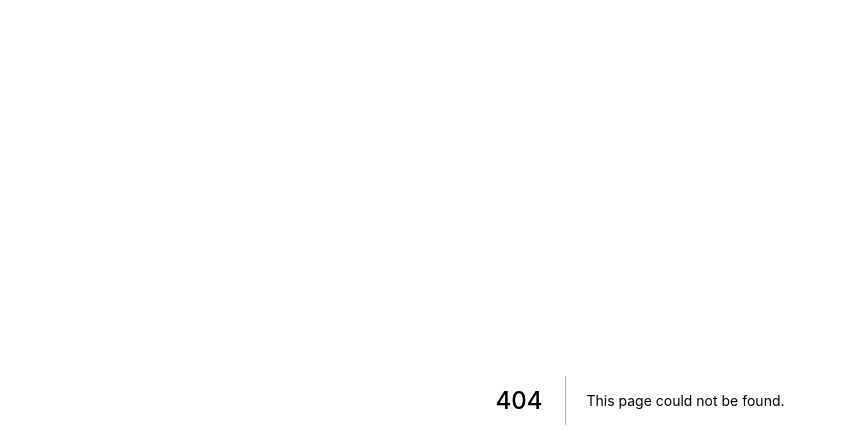
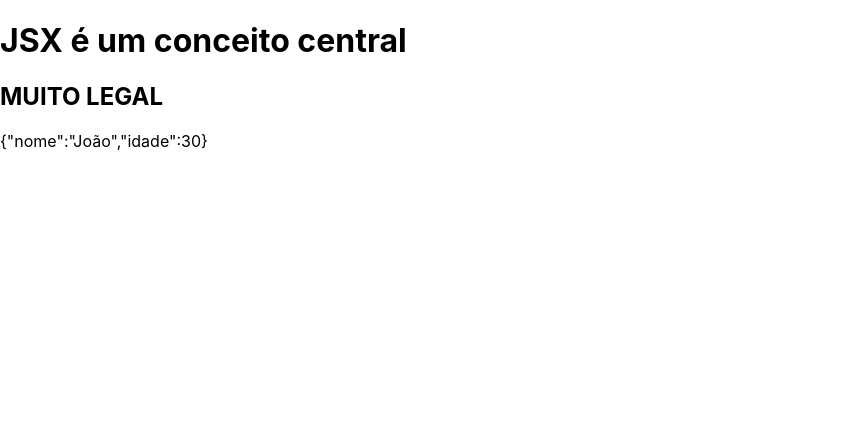
Before and after one commit to thiago-henrique-dev/proj-nextjs-cadastro-banco-de-dados, a Next.js app: page /jsx in a window 1280 px wide. Before the commit this address had no page. Shown: the top 448 px of the page, without its empty margins (0-846 px from the left). Built offline with nearby package versions, Linux system fonts and the light colour scheme.

Commit message:
Integração JavaScript/JSX

```diff
--- /dev/null
+++ b/src/pages/jsx.jsx
@@ -0,0 +1,19 @@
+export default function Jsx(){
+
+        const titulo = <h1>JSX é um conceito central</h1>
+
+        function subtitulo(){
+            return <h2>{"muito legal".toUpperCase()}</h2>
+        }
+
+    return (
+        <div>
+            {titulo}
+            {subtitulo()}
+            <p>
+                {JSON.stringify({nome: 'João', idade: 30})}
+            </p>
+
+        </div>
+    )
+}
```
